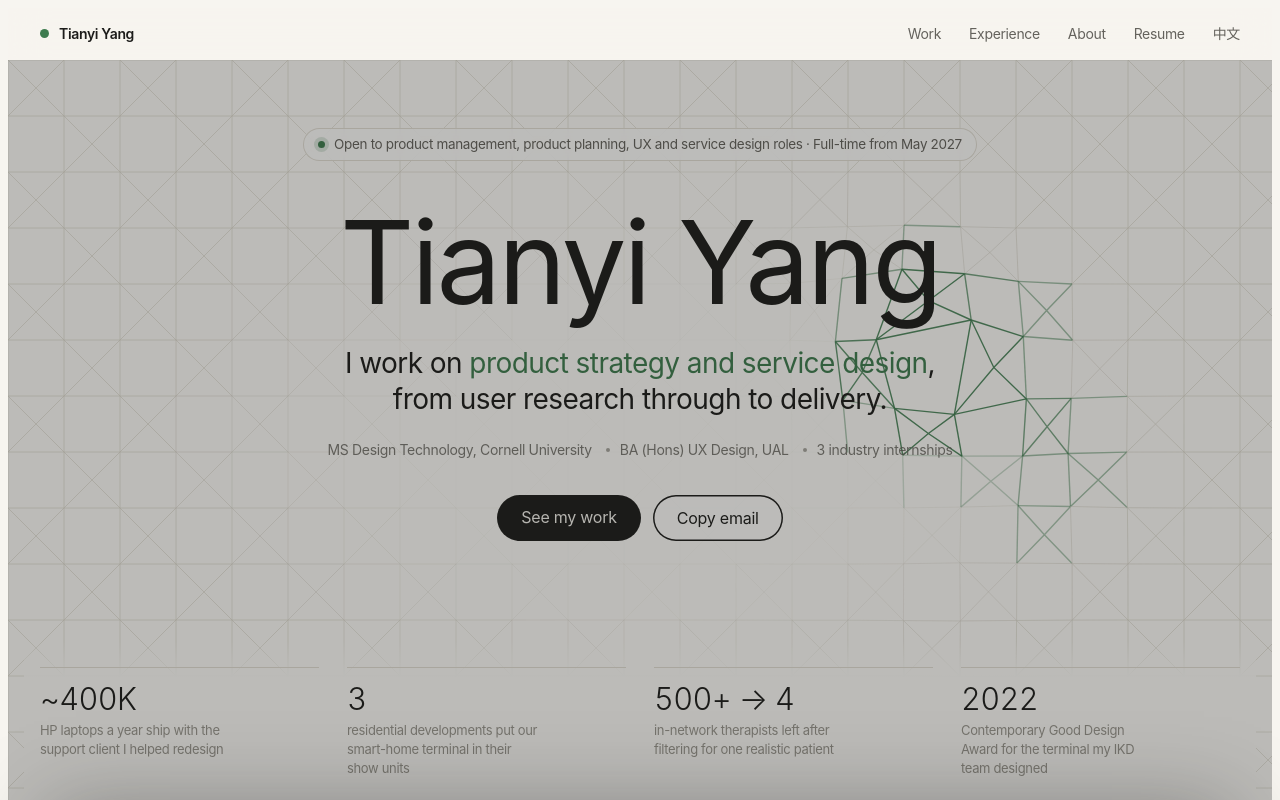
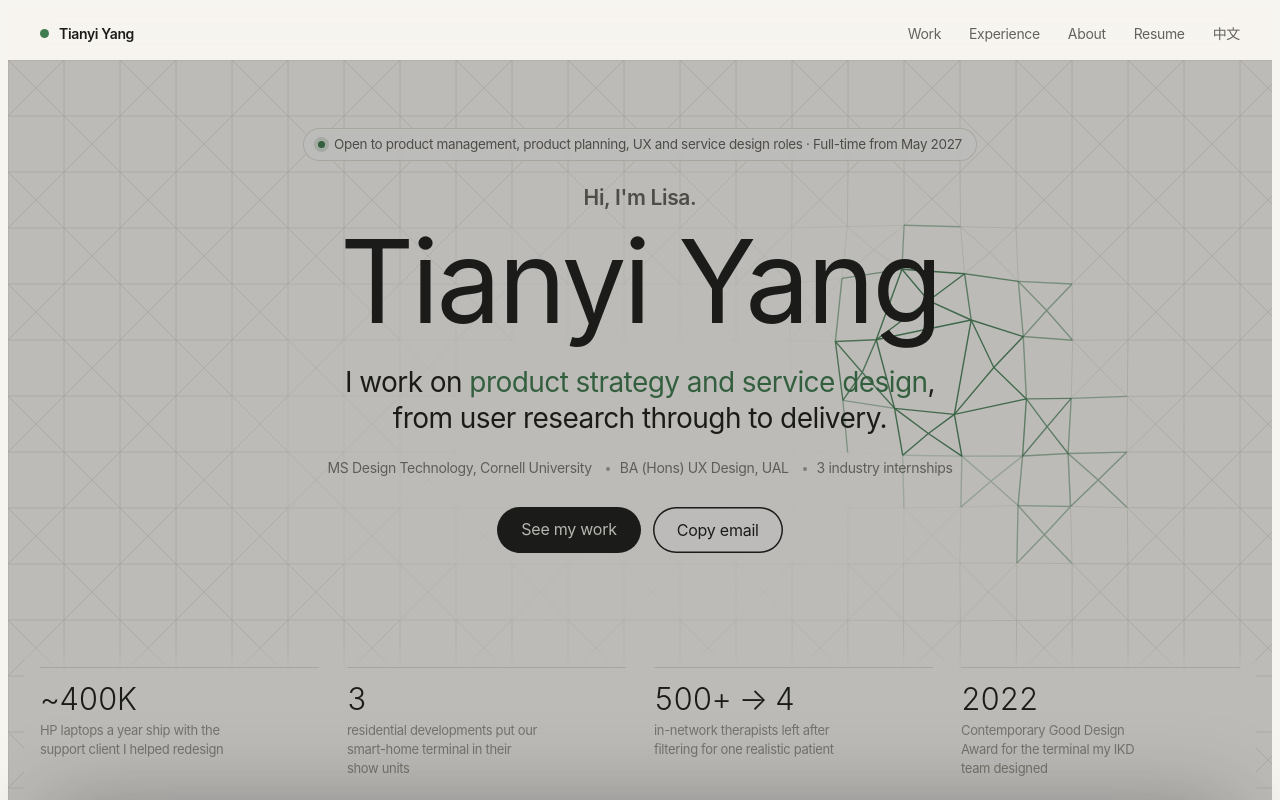
Before and after one commit to yangtianyi1229/yangtianyi1229.github.io, a plain HTML site: page index.html in a window 1280 px wide. Shown: the top 800 px of the page. Drawn offline with Linux system fonts and the light colour scheme; animation ran at ten frames a second.

Commit message:
Bring back Hi, I'm Lisa; first screen fits short laptop screens
Co-Authored-By: Claude Opus 5.5 <noreply@anthropic.com>
Claude-Session: https://claude.ai/code/session_01YcRn3q8VtgX2ctJU9zeLVV

```diff
--- a/index.html
+++ b/index.html
@@ -679,13 +679,14 @@ html[lang="zh-CN"] .hc-copy h4,html[lang="zh-CN"] .case-top h1{letter-spacing:-.
 html[lang="zh-CN"] .hero .pf-t{max-width:17em}
 
 /* First screen, layout L1: centred, with clear space between the groups */
-.hero .avail{margin-bottom:34px}
+.hero .avail{margin-bottom:30px}
 .hero .sub{margin-top:26px}
 .hero .meta{margin-top:22px;opacity:.85}
 .hero .ctas{margin-top:34px}
 .hero .copy{padding-bottom:72px}
 .hero .proof{padding-top:26px}
 @media (max-width:860px){.hero .avail{margin-bottom:24px}.hero .copy{padding-bottom:40px}}
+@media (min-width:861px) and (max-height:820px){.hero{height:auto;min-height:calc(100vh - 52px)}.hero .copy{padding-top:32px;padding-bottom:52px}.hero .avail{margin-bottom:22px}.hero .ctas{margin-top:28px}}
 </style>
 </head>
 <body>
@@ -703,6 +704,7 @@ html[lang="zh-CN"] .hero .pf-t{max-width:17em}
     <canvas id="lat" aria-hidden="true"></canvas>
     <div class="copy">
       <p class="avail"><i></i>Open to product management, product planning, UX and service design roles · Full-time from May 2027</p>
+      <p class="hi">Hi, I'm Lisa.</p>
       <h1>Tianyi Yang</h1>
       <p class="sub">I work on <span>product strategy and service design</span>, from user research through to delivery.</p>
       <ul class="meta"><li>MS Design Technology, Cornell University</li><li>BA (Hons) UX Design, UAL</li><li>3 industry internships</li></ul>
@@ -1652,5 +1654,7 @@ if(start==='zh')set('zh');})();
 
 
 
+
+
 </body>
 </html>
```
